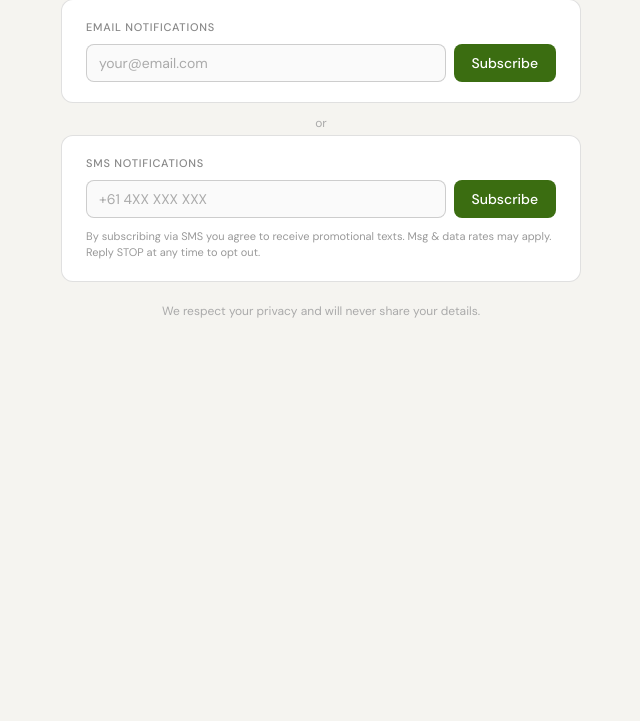
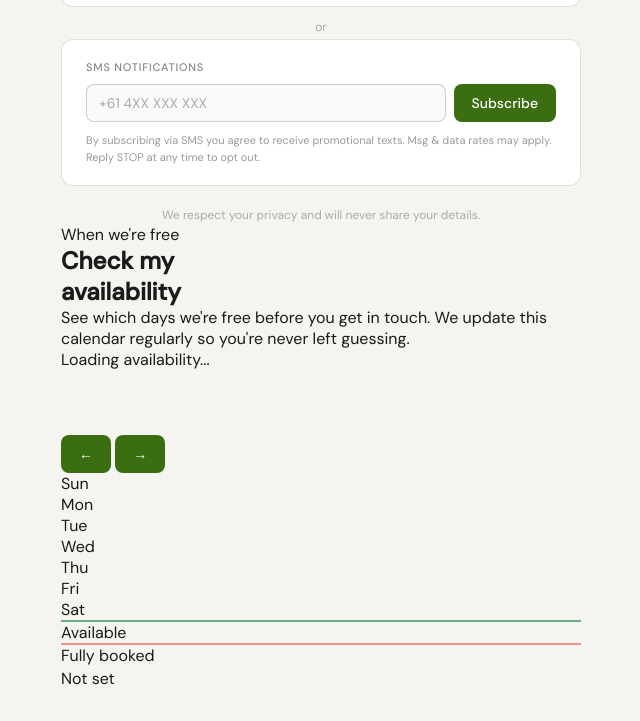
Before and after one commit to heroness9/email.promos, a plain HTML site: page index.html in a window 1280 px wide. Shown: the part 353-1074 px from the top of the page, without its empty margins (319-959 px from the left). Before the commit the page ends 800 px from the top, so only its background shows below. Drawn offline with Linux system fonts and the light colour scheme.

Commit message:
Update index.html

```diff
--- a/index.html
+++ b/index.html
@@ -170,7 +170,53 @@
         <p class="sms-note">By subscribing via SMS you agree to receive promotional texts. Msg &amp; data rates may apply. Reply STOP at any time to opt out.</p>
       </div>
       <p class="privacy">We respect your privacy and will never share your details.</p>
-     <div class="Promos & Special Deals">
+     <section class="availability-section" id="availability">
+  <div class="avail-inner">
+    <div class="avail-left fade-up">
+      <div class="section-tag">When we're free</div>
+      <h2 class="section-title">Check my<br>availability</h2>
+      <p class="section-sub">See which days we're free before you get in touch. We update this calendar regularly so you're never left guessing.</p>
+      <div class="avail-status-pill">
+        <div class="status-dot" id="statusDot"></div>
+        <span id="statusText">Loading availability...</span>
+      </div>
+      <p style="font-size: 0.8rem; color: rgba(255,255,255,0.3); margin-top: 1.5rem; line-height: 1.6;">
+        Green = we're free &nbsp;·&nbsp; Red = fully booked<br>
+        Days without a colour haven't been set yet.
+      </p>
+    </div>
+    <div class="fade-up">
+      <div class="cal-widget">
+        <div class="cal-nav">
+          <button class="cal-nav-btn" id="calPrev">←</button>
+          <span class="cal-month-title" id="calMonthTitle"></span>
+          <button class="cal-nav-btn" id="calNext">→</button>
+        </div>
+        <div class="cal-day-names">
+          <div class="cal-day-name">Sun</div>
+          <div class="cal-day-name">Mon</div>
+          <div class="cal-day-name">Tue</div>
+          <div class="cal-day-name">Wed</div>
+          <div class="cal-day-name">Thu</div>
+          <div class="cal-day-name">Fri</div>
+          <div class="cal-day-name">Sat</div>
+        </div>
+        <div class="cal-grid" id="calGrid"></div>
+        <div class="cal-legend">
+          <div class="cal-legend-item">
+            <div class="cal-legend-dot" style="background: rgba(74,156,107,0.5); border: 1px solid rgba(74,156,107,0.6);"></div>
+            Available
+          </div>
+          <div class="cal-legend-item">
+            <div class="cal-legend-dot" style="background: rgba(231,76,60,0.3); border: 1px solid rgba(231,76,60,0.4);"></div>
+            Fully booked
+          </div>
+          <div class="cal-legend-item">
+            <div class="cal-legend-dot" style="background: rgba(255,255,255,0.06); border: 1px solid rgba(255,255,255,0.08);"></div>
+            Not set
+          </div>
+        </div>
+      </div>
 
 
 
```
